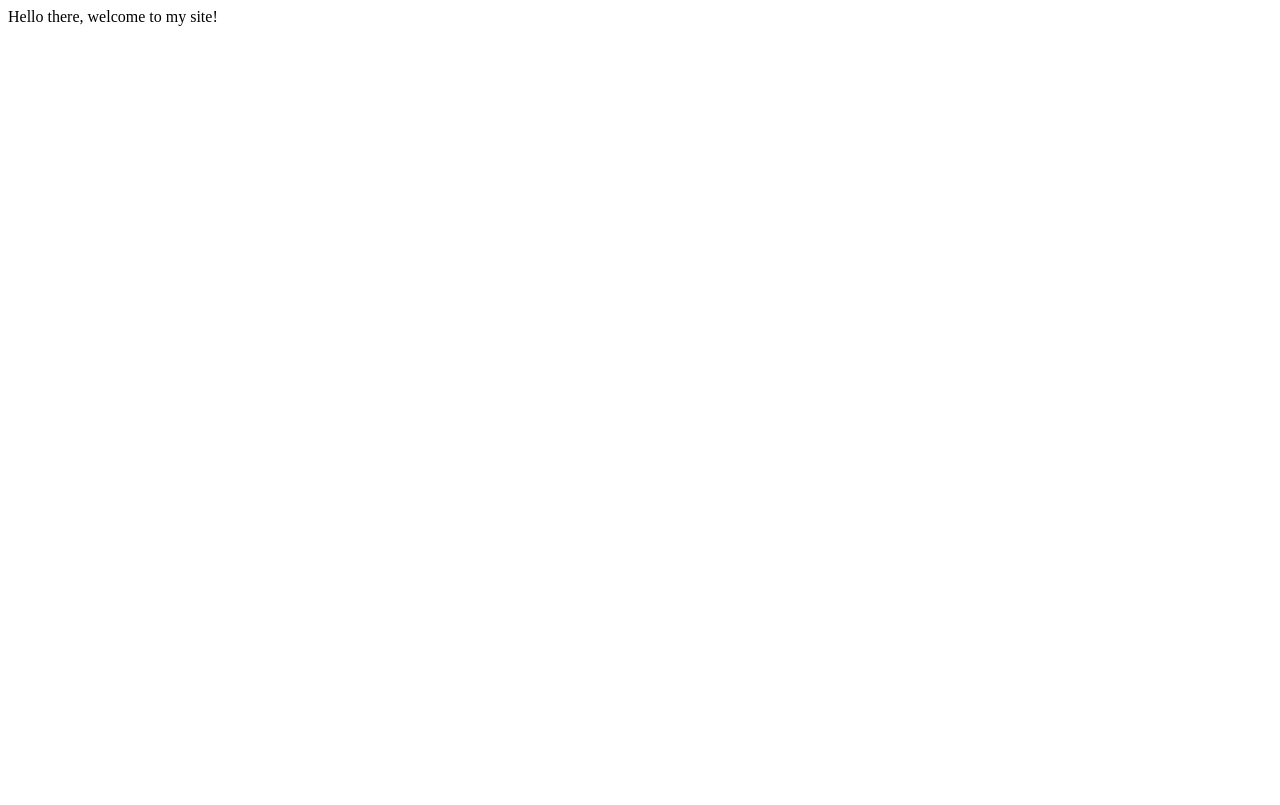
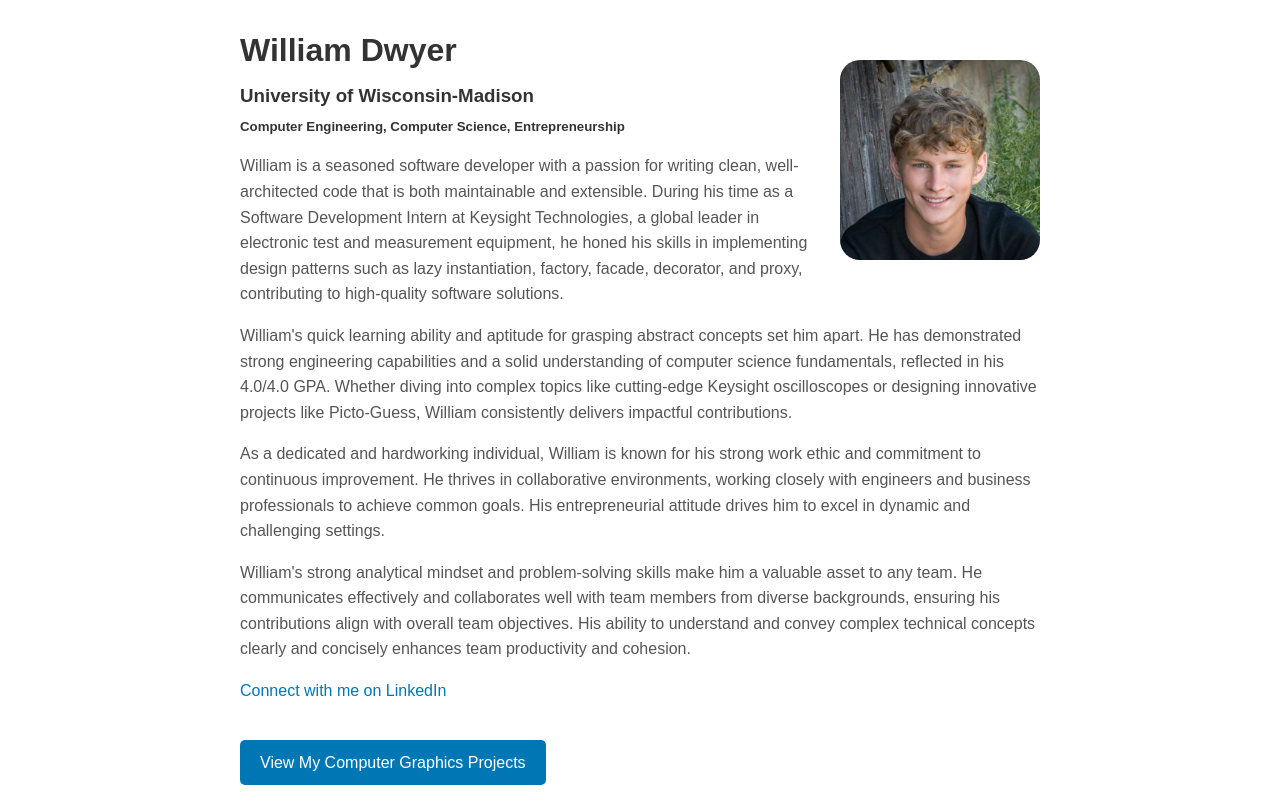
Before and after one commit to Willdwyer10/Willdwyer10.github.io, a plain HTML site: page index.html in a window 1280 px wide. Drawn offline with Linux system fonts and the light colour scheme.

Commit message:
Added actual content as well as some buttons/links to other pages

```diff
--- a/index.html
+++ b/index.html
@@ -1 +1,45 @@
-Hello there, welcome to my site!
+<!DOCTYPE html>
+<html lang="en">
+<head>
+  <meta charset="UTF-8">
+  <meta name="viewport" content="width=device-width, initial-scale=1.0">
+  <title>William Dwyer</title>
+  <link rel="stylesheet" href="styles.css">
+  <link rel="icon" href="HeadShot.jpg" type="image/jpeg">
+</head>
+<body>
+
+  <img src="HeadShot.jpg" alt="Profile Picture of William Dwyer" style="width: 200px; float: right; margin-left: 20px; margin-top:40px; border-radius: 10%;">
+
+  <h1>William Dwyer</h1>
+  <h3>University of Wisconsin-Madison</h3>
+  <h5>Computer Engineering, Computer Science, Entrepreneurship</h5>
+
+  <p>William is a seasoned software developer with a passion for writing clean, well-architected
+    code that is both maintainable and extensible. During his time as a Software Development Intern
+    at Keysight Technologies, a global leader in electronic test and measurement equipment, he honed
+    his skills in implementing design patterns such as lazy instantiation, factory, facade,
+    decorator, and proxy, contributing to high-quality software solutions.</p>
+
+  <p>William's quick learning ability and aptitude for grasping abstract concepts set him apart.
+    He has demonstrated strong engineering capabilities and a solid understanding of computer
+    science fundamentals, reflected in his 4.0/4.0 GPA. Whether diving into complex topics like
+    cutting-edge Keysight oscilloscopes or designing innovative projects like Picto-Guess, William
+    consistently delivers impactful contributions.</p>
+
+  <p>As a dedicated and hardworking individual, William is known for his strong work ethic and
+    commitment to continuous improvement. He thrives in collaborative environments, working closely
+    with engineers and business professionals to achieve common goals. His entrepreneurial attitude
+    drives him to excel in dynamic and challenging settings.</p>
+
+  <p>William's strong analytical mindset and problem-solving skills make him a valuable asset to any
+    team. He communicates effectively and collaborates well with team members from diverse backgrounds,
+    ensuring his contributions align with overall team objectives. His ability to understand and convey
+    complex technical concepts clearly and concisely enhances team productivity and cohesion.</p>
+
+  <p><a href="https://www.linkedin.com/in/williamdwyer10/" target="_blank">Connect with me on LinkedIn</a></p>
+
+  <a class="button" href="https://willdwyer10.github.io/computer-graphics-projects/" target="_blank">View My Computer Graphics Projects</a>
+
+</body>
+</html>
--- /dev/null
+++ b/styles.css
@@ -0,0 +1,36 @@
+body {
+    font-family: Arial, sans-serif;
+    line-height: 1.6;
+    max-width: 800px;
+    margin: 0 auto;
+    padding: 20px;
+}
+
+h1, h3, h5 {
+    color: #333;
+    margin-top: 5px; /* Adjust this value as needed */
+    margin-bottom: 5px; /* Adjust this value as needed */
+}
+
+p {
+    color: #555;
+}
+
+a {
+    color: #0077b5;
+    text-decoration: none;
+}
+
+.button {
+    display: inline-block;
+    padding: 10px 20px;
+    background-color: #0077b5;
+    color: white;
+    text-decoration: none;
+    border-radius: 5px;
+    margin-top: 20px;
+}
+
+.button:hover {
+    background-color: #005f85;
+}
```
Also changed, not shown: HeadShot.jpg (added).
